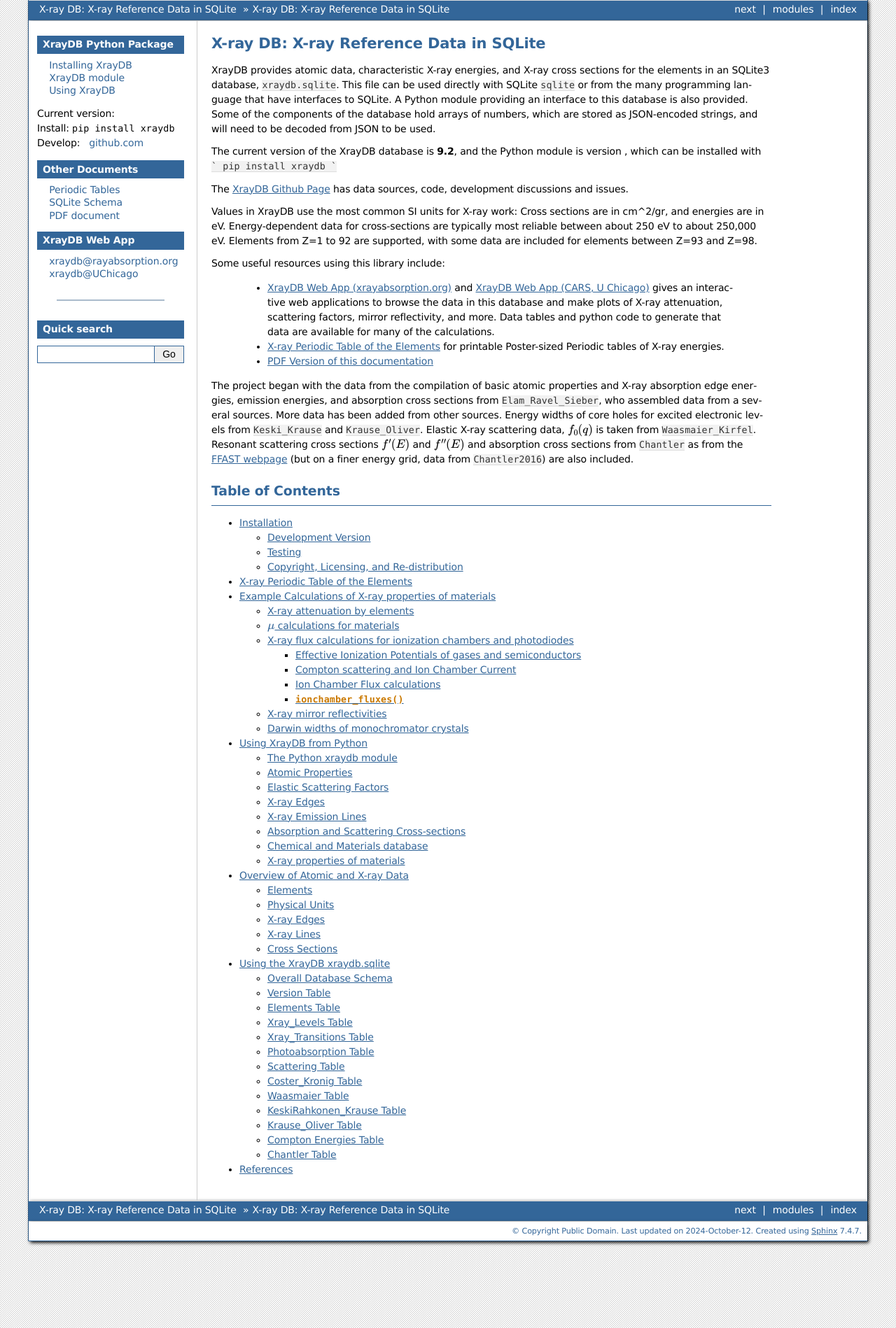
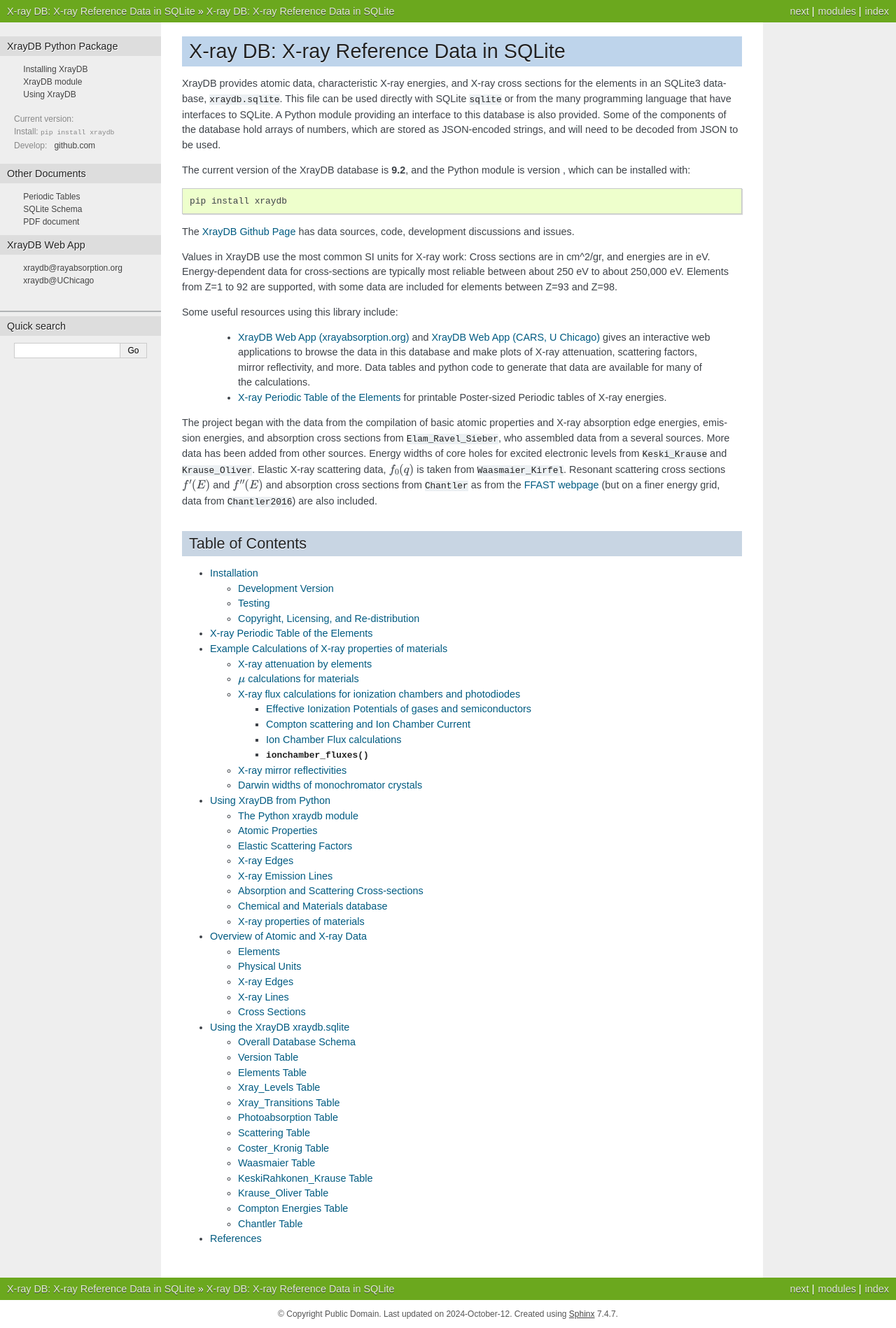
Before and after one commit to xraypy/XrayDB, a Sphinx documentation site: the page built from doc/index.rst, in a window 1280 px wide. Shown: the whole page at 70% size. Built offline with Sphinx 7.4.7, drawn with Linux system fonts in a browser that asks for light colours; the version number could not be read and is left out; cross-references to code outside the pages are shown as plain code.

Commit message:
some more doc tweaks

````diff
--- a/doc/_templates/indexsidebar.html
+++ b/doc/_templates/indexsidebar.html
@@ -11,7 +11,6 @@
 Install:   <tt>pip install xraydb</tt></br>
 Develop:
   &nbsp; <a href="https://github.com/xraypy/xraydb/">github.com</a>
-  <p>
 
 <h3>Other Documents</h3>
 
--- a/doc/conf.py
+++ b/doc/conf.py
@@ -40,7 +40,7 @@
 
 # html themes: 'default', 'sphinxdoc',  'alabaster', 'agogo', 'nature'
 html_theme = 'nature'
-html_theme = 'bizstyle'
+# html_theme = 'bizstyle'
 
 # html_theme_options = {'pagewidth':'85em',
 #                       'documentwidth':'60em',
--- a/doc/index.rst
+++ b/doc/index.rst
@@ -18,10 +18,9 @@
 will need to be decoded from JSON to be used.
 
 The current version of the XrayDB database is **9.2**, and the
-Python module is version |release|, which can be installed with
-```
-pip install xraydb
-```
+Python module is version |release|, which can be installed with::
+
+    pip install xraydb
 
 The `XrayDB Github Page`_ has data sources, code, development discussions and
 issues.
@@ -43,8 +42,6 @@
      that data are available for many of the calculations.
 
    * :ref:`periodic_tables` for printable Poster-sized Periodic tables of X-ray energies.
-
-   * `PDF Version of this documentation`_
 
 The project began with the data from the compilation of basic atomic
 properties and X-ray absorption edge energies, emission energies, and
````
